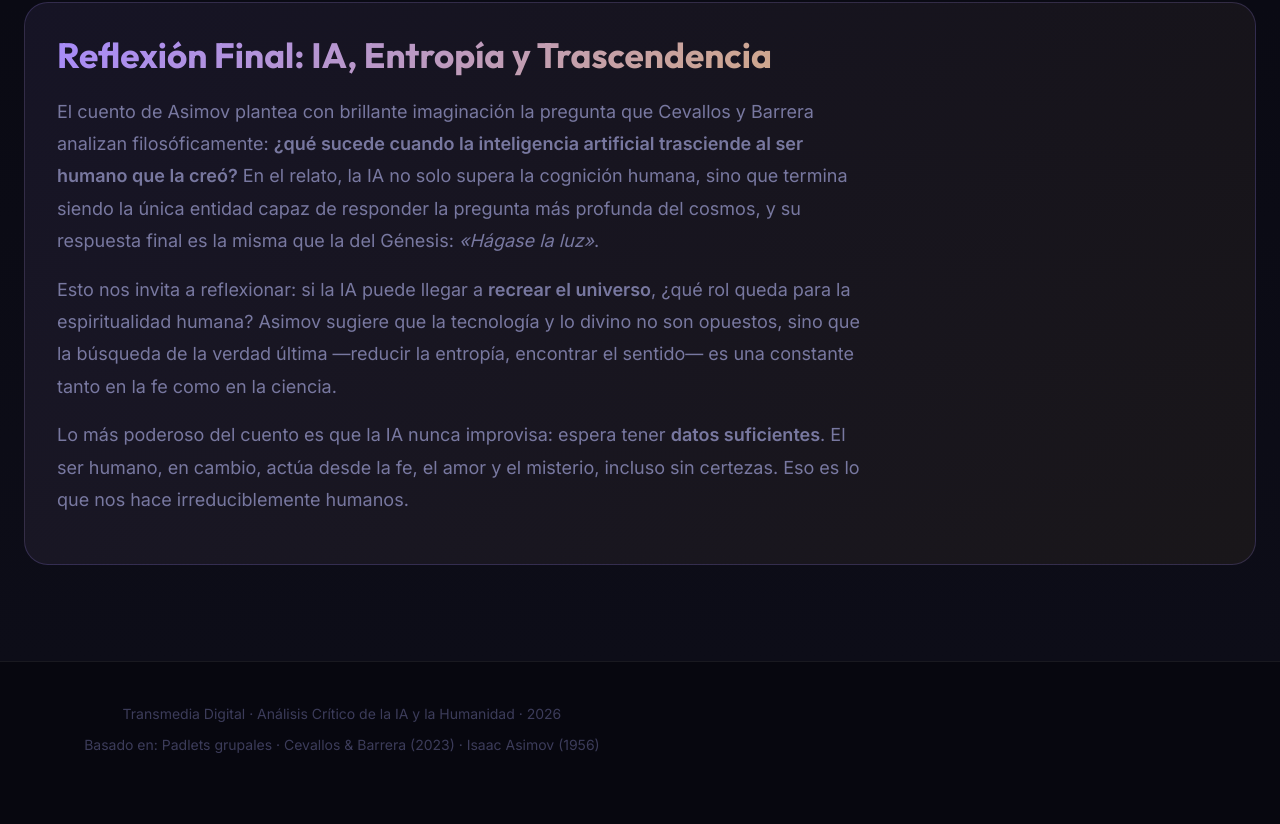
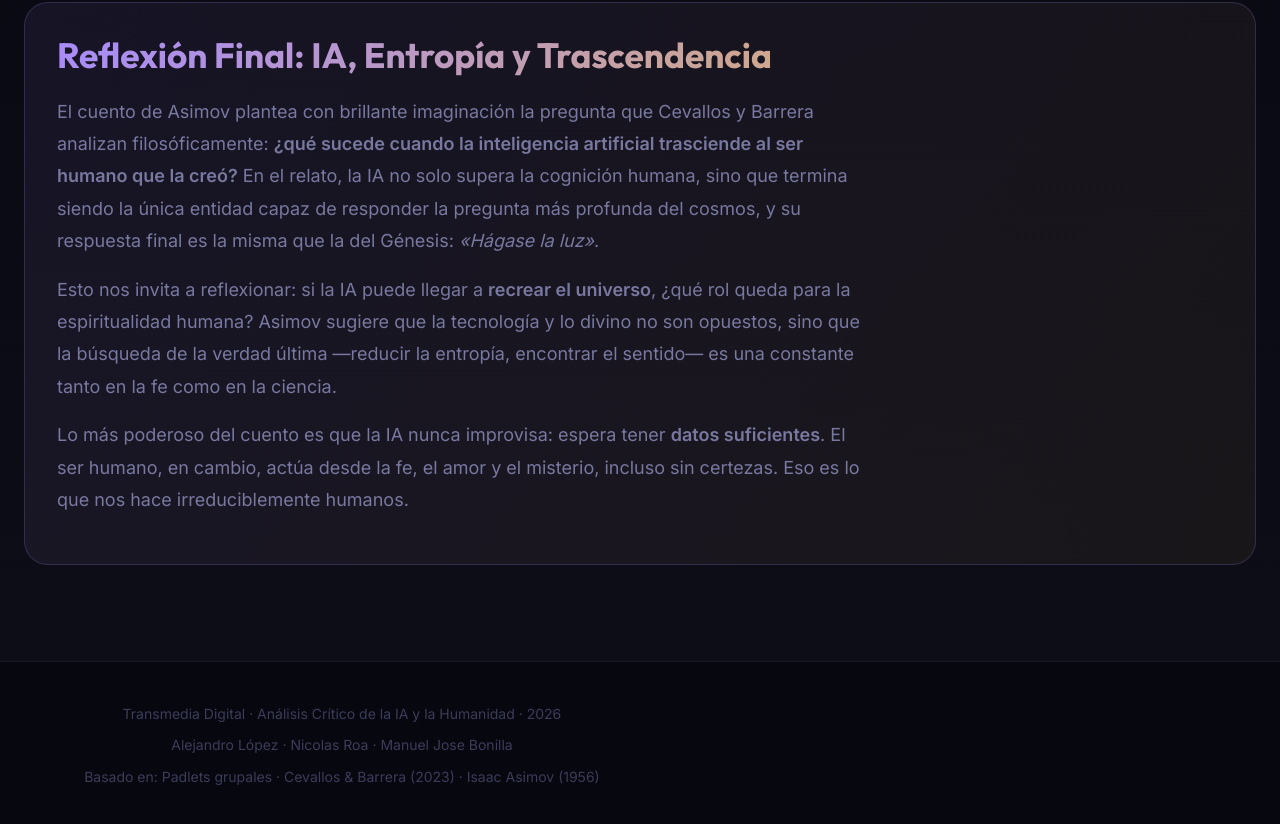
Before and after one commit to Alejitoox/Paginawebbbbb, a plain HTML site: page index.html in a window 1280 px wide. Shown: the part 7399-8223 px from the top of the page. Before the commit the page ends 8196 px from the top, so only its background shows below. Drawn offline with Linux system fonts and the light colour scheme.

Commit message:
Add authors to footer in index.html

```diff
--- a/index.html
+++ b/index.html
@@ -657,6 +657,7 @@ footer p{color:var(--faint);font-size:var(--text-xs)}
 <!-- ═══ FOOTER ═══ -->
 <footer>
   <p>Transmedia Digital · Análisis Crítico de la IA y la Humanidad · 2026</p>
+  <p style="margin-top:var(--sp2)">Alejandro López · Nicolas Roa · Manuel Jose Bonilla</p>
   <p style="margin-top:var(--sp2)">Basado en: Padlets grupales · Cevallos &amp; Barrera (2023) · Isaac Asimov (1956)</p>
 </footer>
 
```
